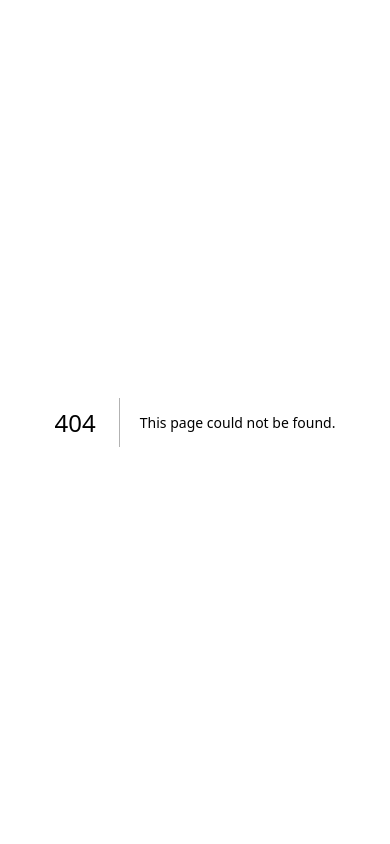
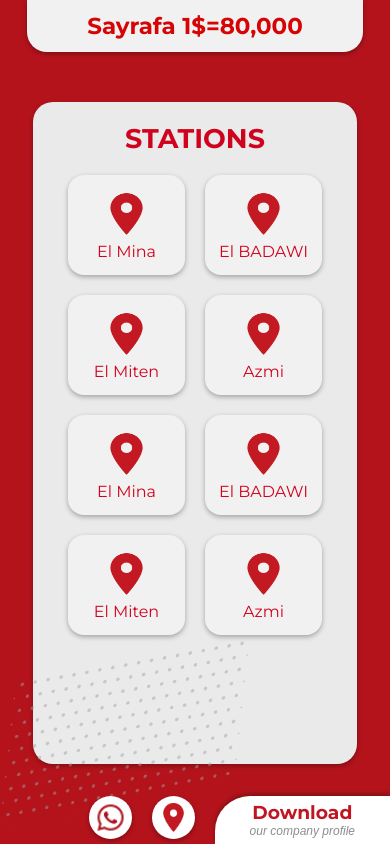
Before and after one commit to Abdullatif-K123/apec-app, a Next.js app: page /locations in a window 390 px wide. Before the commit this address had no page. Built offline with nearby package versions, Linux system fonts and the light colour scheme; a web font is replaced by a local one.

Commit message:
build staion page

```diff
--- a/components/UI/BottomSec.jsx
+++ b/components/UI/BottomSec.jsx
@@ -4,13 +4,20 @@ import whatsAppWhite from "../../public/assets/svg/whatsappWhite.svg";
 import location from "../../public/assets/icons/location.png";
 import locationWhite from "../../public/assets/icons/locationWhite.png";
 import Image from "next/image";
+import { useRouter } from "next/router";
 const BottomSec = ({ red }) => {
+  const router = useRouter();
   return (
     <div className="bottomSection">
       <i className={`singleIcon ${red ? "redIcon" : ""}`}>
         <Image src={red ? whatsAppWhite : whatsApp} width={35} height={35} />
       </i>
-      <i className={`singleIcon ${red ? "redIcon" : ""}`}>
+      <i
+        className={`singleIcon ${red ? "redIcon" : ""}`}
+        onClick={() => {
+          router.push("/locations");
+        }}
+      >
         <Image src={red ? locationWhite : location} width={35} height={35} />
       </i>
       <div className={`download ${red ? "redIcon" : ""}`}>
--- /dev/null
+++ b/components/locations/LocationPg.jsx
@@ -0,0 +1,42 @@
+import React from "react";
+import BottomSec from "../UI/BottomSec";
+import location from "../../public/assets/icons/location.png";
+import doted from "../../public/assets/jpg&png/doted.png";
+import locationWhite from "../../public/assets/icons/locationWhite.png";
+import Image from "next/image";
+const DUMMY_DATA = [
+  { id: 32423423, name: "El Mina" },
+  { id: 32423423, name: "El BADAWI" },
+  { id: 32423423, name: "El Miten" },
+  { id: 32423423, name: "Azmi" },
+  { id: 32423423, name: "El Mina" },
+  { id: 32423423, name: "El BADAWI" },
+  { id: 32423423, name: "El Miten" },
+  { id: 32423423, name: "Azmi" },
+];
+const LocationPg = () => {
+  return (
+    <div className="homeMain location">
+      <div className="headSection">
+        <h3>Sayrafa 1$=80,000</h3>
+      </div>
+      <div className="productBody servicesBody locationBody">
+        <h2>STATIONS</h2>
+        <div className="locationMenu">
+          {DUMMY_DATA.map((station) => {
+            return (
+              <div className="singlStation" key={station.id}>
+                <Image src={location} width={55} height={50} />
+                <p>{station.name}</p>
+              </div>
+            );
+          })}
+        </div>
+        <Image src={doted} width={250} height={200} className="dotedLocation" />
+      </div>
+      <BottomSec />
+    </div>
+  );
+};
+
+export default LocationPg;
--- /dev/null
+++ b/pages/locations/index.js
@@ -0,0 +1,7 @@
+import React from "react";
+import LocationPg from "@/components/locations/LocationPg";
+const index = () => {
+  return <LocationPg />;
+};
+
+export default index;
--- a/styles/globals.css
+++ b/styles/globals.css
@@ -68,7 +68,7 @@ a {
   .doted {
     position: fixed;
     margin: 0 auto;
-    z-index: 0;
+    z-index: -1;
   }
   .doted2 {
     position: fixed;
@@ -453,6 +453,7 @@ a {
     padding-top: 15px;
   }
   .servicesBody {
+    z-index: 5;
     width: 93%;
     background-color: #f8f8f8;
     display: flex;
@@ -554,6 +555,7 @@ a {
     font-weight: bold;
     color: #484848;
     font-family: "montserrat";
+    z-index: 5;
   }
   /* Products Card */
   .productCardMain {
@@ -592,4 +594,43 @@ a {
     position: relative;
     margin-right: -15px;
   }
+  /* Location Section */
+  .location {
+    height: 100vh;
+    row-gap: 50px;
+    padding-bottom: 80px;
+  }
+  .locationBody {
+    background-color: rgb(234, 234, 234);
+    width: 83%;
+  }
+  .locationBody > h2 {
+    color: rgb(208, 3, 31) !important;
+  }
+  .locationMenu {
+    display: grid;
+    grid-template-columns: 1fr 1fr;
+    grid-gap: 20px;
+    margin-top: 20px;
+  }
+  .singlStation {
+    background-color: rgb(241, 241, 241);
+    font-family: "montserrat";
+    font-weight: 200;
+    color: rgb(208, 3, 31);
+    display: flex;
+    flex-direction: column;
+    align-items: center;
+    padding: 14px;
+    box-shadow: 0px 2px 5px rgba(0, 0, 0, 0.3);
+    border-radius: 16px;
+    row-gap: 3px;
+    z-index: 5;
+  }
+  .dotedLocation {
+    position: fixed;
+    bottom: 15px;
+    left: 0;
+    z-index: 1;
+  }
 }
```
